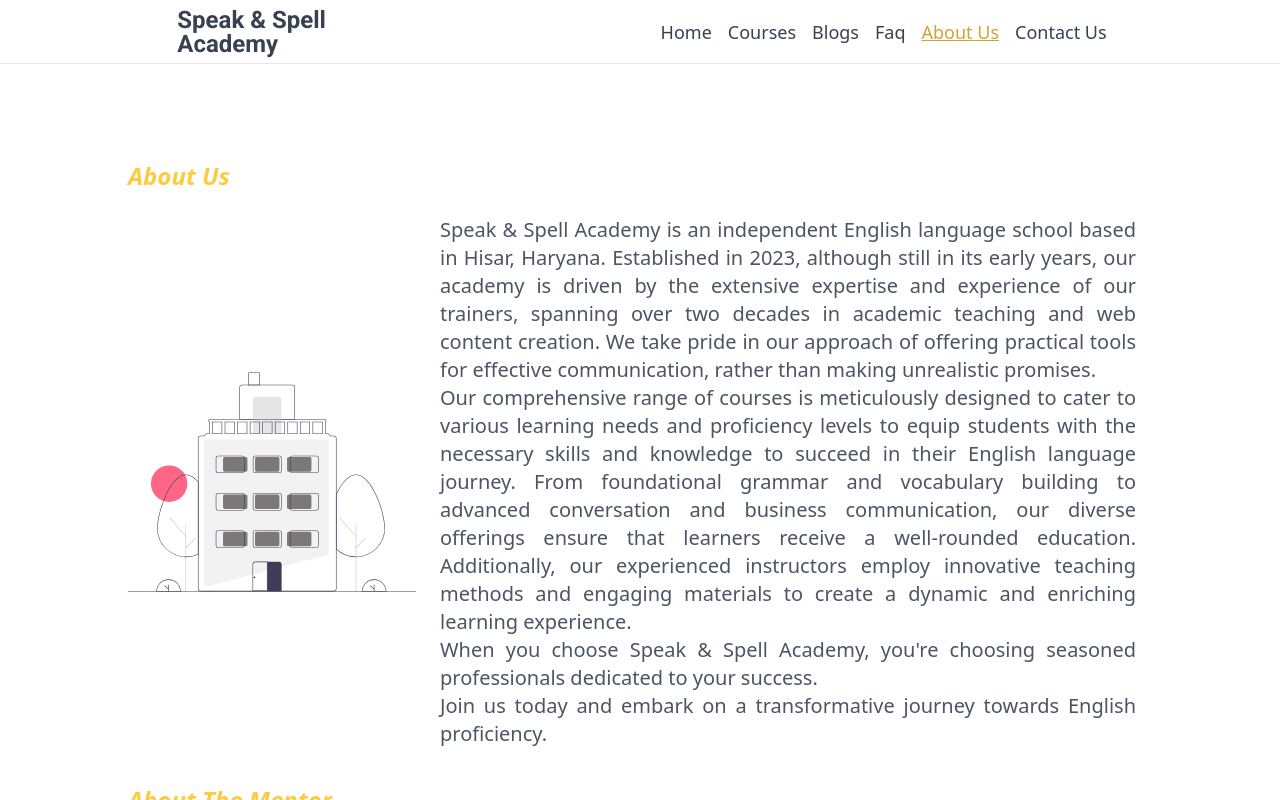
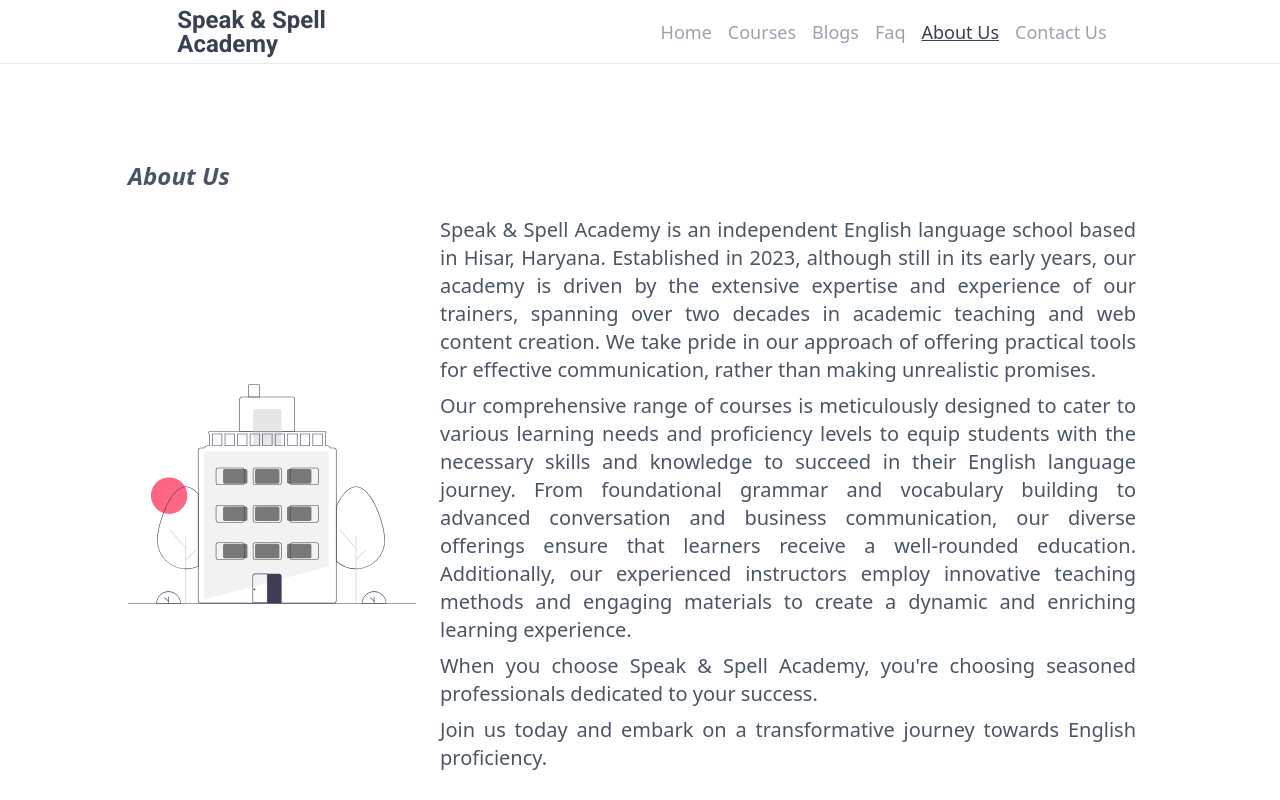
Before and after one commit to dhruvkaushik305/speakandspell, a React (Vite) app in the folder frontend/: page /aboutus in a window 1280 px wide. Built offline with nearby package versions, Linux system fonts and the light colour scheme; a web font is replaced by a local one.

Commit message:
STYLE: reverted the yellow headings and added para spacing

```diff
--- a/frontend/src/Components/HomePage/AboutUsComponent.tsx
+++ b/frontend/src/Components/HomePage/AboutUsComponent.tsx
@@ -6,7 +6,7 @@
     <SectionLayout
       extraComponents={
         <div className="flex flex-col items-center gap-2">
-          <p className="w-full text-left text-lg font-semibold italic text-Sunglow lg:text-xl">
+          <p className="w-full text-left text-lg font-semibold italic text-gray-600 lg:text-xl">
             About Us
           </p>
           <p className="text-justify text-sm text-gray-600 lg:text-lg">
--- a/frontend/src/Components/HomePage/TestimonialsComponent.tsx
+++ b/frontend/src/Components/HomePage/TestimonialsComponent.tsx
@@ -79,7 +79,7 @@
     <SectionLayout
       extraComponents={
         <div className="mx-auto flex flex-col items-center gap-4 md:max-w-[90%] xl:max-w-[80%]">
-          <h1 className="w-full text-left text-lg font-semibold italic text-Sunglow lg:text-xl">
+          <h1 className="w-full text-left text-lg font-semibold italic text-gray-600 lg:text-xl">
             What Our Students Say
           </h1>
           <div className="flex items-center justify-center gap-2">
--- a/frontend/src/Components/HomePage/WhyChooseUsComponent.tsx
+++ b/frontend/src/Components/HomePage/WhyChooseUsComponent.tsx
@@ -10,7 +10,7 @@
     <SectionLayout
       extraComponents={
         <div className="flex flex-col gap-3">
-          <h1 className="w-full text-left text-lg font-semibold italic text-Sunglow lg:text-xl">
+          <h1 className="w-full text-left text-lg font-semibold italic text-gray-600 lg:text-xl">
             Why Choose Us?
           </h1>
           <div className="grid grid-cols-1 gap-5 lg:grid-cols-2">
--- a/frontend/src/Components/HomePage/WhyEnglishComponent.tsx
+++ b/frontend/src/Components/HomePage/WhyEnglishComponent.tsx
@@ -12,7 +12,7 @@
             className="size-56 xl:size-64"
           />
           <div className="p-1">
-            <p className="text-left text-lg font-semibold italic text-Sunglow lg:text-xl">
+            <p className="text-left text-lg font-semibold italic text-gray-600 lg:text-xl">
               Empower yourself with English
             </p>
             <p className="text-justify text-sm text-gray-600 lg:text-lg">
--- a/frontend/src/Components/NavbarLinksComponent.tsx
+++ b/frontend/src/Components/NavbarLinksComponent.tsx
@@ -16,7 +16,7 @@
     <NavLink
       to={`/${refersTo.toLowerCase()}`}
       className={({ isActive }) => {
-        return `text-sm xl:text-lg ${classes} ${isActive ? "text-yellow-600/80 underline" : "text-gray-700"}`;
+        return `text-sm xl:text-lg ${classes} ${isActive ? "text-gray-700 underline" : "text-gray-400"}`;
       }}
     >
       {title}
--- a/frontend/src/Layouts/AboutUsLayout.tsx
+++ b/frontend/src/Layouts/AboutUsLayout.tsx
@@ -13,7 +13,7 @@
             transition={{ duration: 1 }}
             className="flex flex-col items-start gap-2"
           >
-            <h1 className="text-xl font-semibold italic text-Sunglow sm:text-2xl">
+            <h1 className="text-xl font-semibold italic text-gray-600 sm:text-2xl">
               About Us
             </h1>
             <div className="flex flex-col items-center gap-2 lg:flex-row">
@@ -22,28 +22,38 @@
                 alt="building"
                 className="size-52 sm:size-72"
               />
-              <p className="text-md p-4 text-justify text-gray-600 sm:text-lg lg:text-xl">
-                Speak & Spell Academy is an independent English language school
-                based in Hisar, Haryana. Established in 2023, although still in
-                its early years, our academy is driven by the extensive
-                expertise and experience of our trainers, spanning over two
-                decades in academic teaching and web content creation. We take
-                pride in our approach of offering practical tools for effective
-                communication, rather than making unrealistic promises.<br></br>{" "}
-                Our comprehensive range of courses is meticulously designed to
-                cater to various learning needs and proficiency levels to equip
-                students with the necessary skills and knowledge to succeed in
-                their English language journey. From foundational grammar and
-                vocabulary building to advanced conversation and business
-                communication, our diverse offerings ensure that learners
-                receive a well-rounded education. Additionally, our experienced
-                instructors employ innovative teaching methods and engaging
-                materials to create a dynamic and enriching learning experience.
-                <br></br> When you choose Speak & Spell Academy, you're choosing
-                seasoned professionals dedicated to your success.<br></br> Join
-                us today and embark on a transformative journey towards English
-                proficiency.
-              </p>
+              <div className="text-md flex flex-col gap-3 p-4 text-justify text-gray-600 sm:gap-2 sm:text-lg lg:text-xl">
+                <p>
+                  Speak & Spell Academy is an independent English language
+                  school based in Hisar, Haryana. Established in 2023, although
+                  still in its early years, our academy is driven by the
+                  extensive expertise and experience of our trainers, spanning
+                  over two decades in academic teaching and web content
+                  creation. We take pride in our approach of offering practical
+                  tools for effective communication, rather than making
+                  unrealistic promises.
+                </p>
+                <p>
+                  Our comprehensive range of courses is meticulously designed to
+                  cater to various learning needs and proficiency levels to
+                  equip students with the necessary skills and knowledge to
+                  succeed in their English language journey. From foundational
+                  grammar and vocabulary building to advanced conversation and
+                  business communication, our diverse offerings ensure that
+                  learners receive a well-rounded education. Additionally, our
+                  experienced instructors employ innovative teaching methods and
+                  engaging materials to create a dynamic and enriching learning
+                  experience.
+                </p>
+                <p>
+                  When you choose Speak & Spell Academy, you're choosing
+                  seasoned professionals dedicated to your success.
+                </p>
+                <p>
+                  Join us today and embark on a transformative journey towards
+                  English proficiency.
+                </p>
+              </div>
             </div>
           </motion.div>
         }
@@ -56,7 +66,7 @@
             transition={{ duration: 1 }}
             className="flex flex-col items-start gap-2"
           >
-            <h1 className="text-xl font-semibold italic text-Sunglow sm:text-2xl">
+            <h1 className="text-xl font-semibold italic text-gray-600 sm:text-2xl">
               About The Mentor
             </h1>
             <p className="text-md p-4 text-justify text-gray-600 sm:text-lg lg:text-xl">
--- a/frontend/src/Layouts/ContactusLayout.tsx
+++ b/frontend/src/Layouts/ContactusLayout.tsx
@@ -24,7 +24,7 @@
       className="mx-auto flex h-full max-w-[95%] flex-col items-center justify-center gap-5 md:max-w-[90%]"
     >
       <div className="flex flex-col items-center justify-center gap-3">
-        <h1 className="text-2xl font-bold text-Sunglow md:text-3xl lg:text-4xl">
+        <h1 className="text-2xl font-bold text-gray-600 md:text-3xl lg:text-4xl">
           Contact Us
         </h1>
         <h2 className="text-center text-lg italic text-gray-600 md:text-xl">
--- a/frontend/src/Layouts/FaqLayout.tsx
+++ b/frontend/src/Layouts/FaqLayout.tsx
@@ -15,7 +15,7 @@
         extraComponents={
           <div className="flex flex-col gap-7">
             <div className="flex flex-col gap-2">
-              <h1 className="w-full text-center text-xl font-bold text-Sunglow lg:text-2xl">
+              <h1 className="w-full text-center text-xl font-bold text-gray-600 lg:text-2xl">
                 Frequently Asked Questions
               </h1>
               <h2 className="text-md w-full text-center font-medium italic text-gray-700 lg:text-xl">
```
